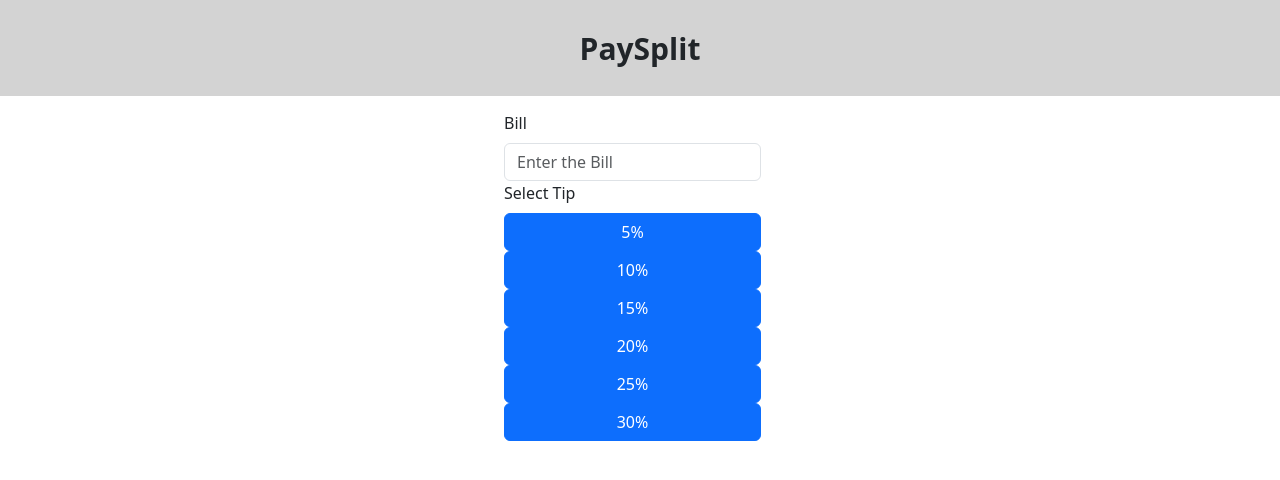
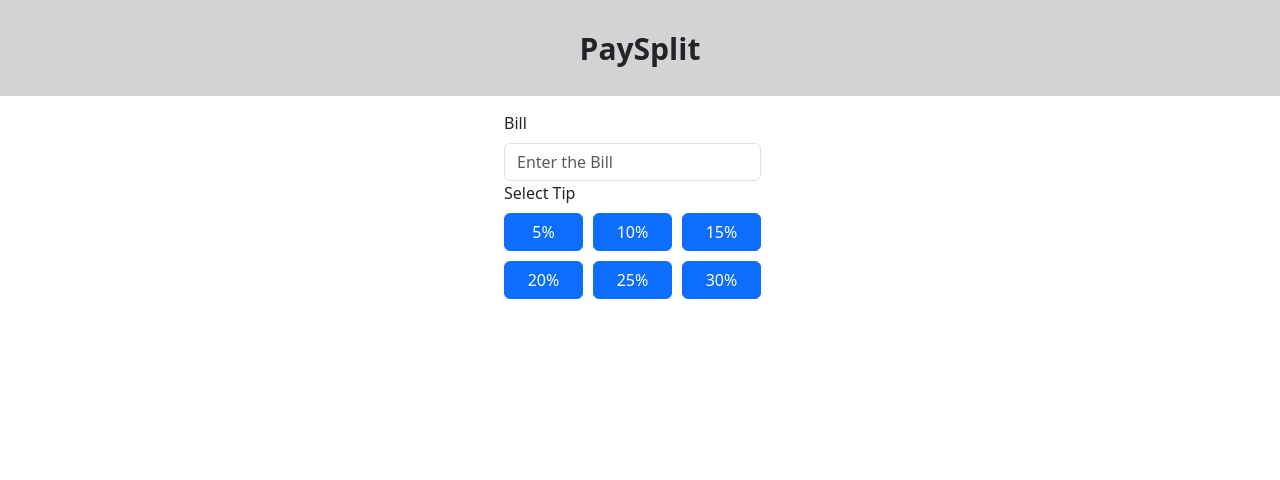
Before and after one commit to arnavkatyayan/billsplitterproject, a React (Create React App) app: page / in a window 1280 px wide. Shown: the top 480 px of the page. Built offline with nearby package versions, Linux system fonts and the light colour scheme.

Commit message:
Minor css change.

```diff
--- a/src/App.css
+++ b/src/App.css
@@ -53,5 +53,7 @@
   margin-top: 15px;
 }
 .btn-grps {
-  display:grid;
+  display: grid;
+  grid-template-columns: repeat(3, 1fr);
+  gap: 10px;
 }
```
